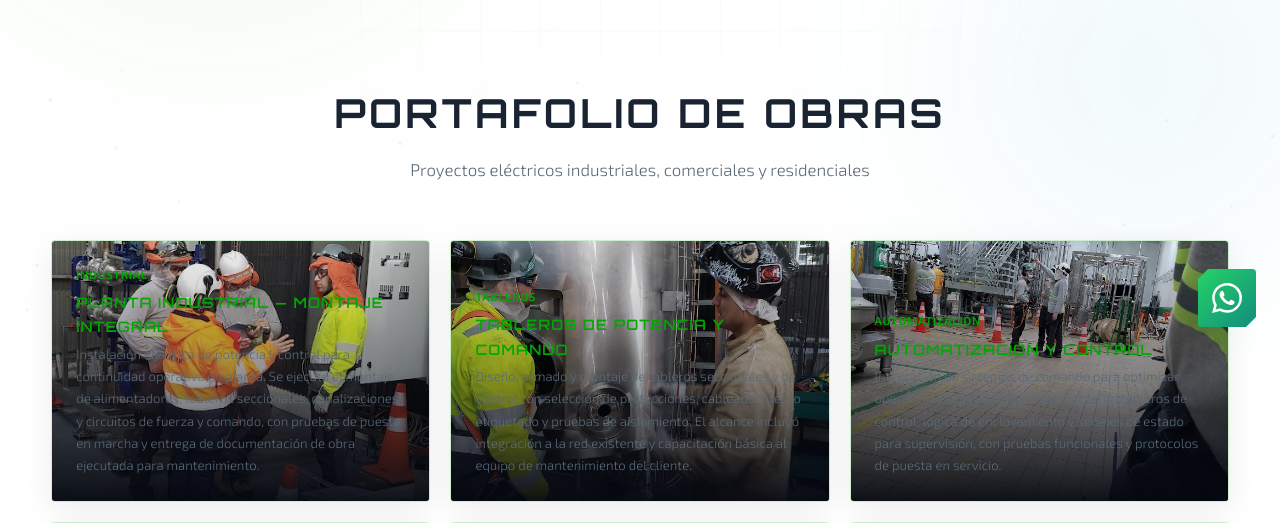
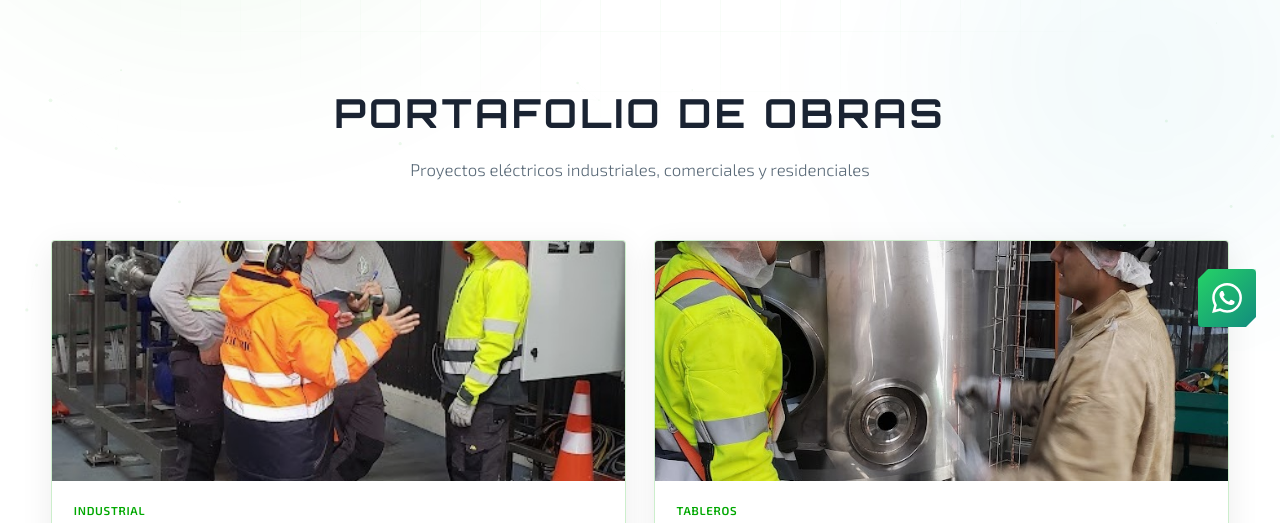
Before and after one commit to Caleushe-desing/patagoniaelectric, a Node server app: page /proyectos in a window 1280 px wide. Shown: the part 449-972 px from the top of the page. Run offline with Node 20, Linux system fonts and the light colour scheme; grey boxes are pictures that could not be loaded.

Commit message:
Mostrar proyectos en 2 columnas con texto bajo la foto
Cambia la grilla de proyectos a 2 por fila y saca el texto del
overlay: la imagen queda arriba y el contenido debajo.

Co-authored-by: Caleushe-desing <Caleushe-desing@users.noreply.github.com>

```diff
--- a/public/css/styles.css
+++ b/public/css/styles.css
@@ -740,61 +740,81 @@ ul { list-style: none; }
 /* ── Projects ── */
 .projects {
   display: grid;
-  grid-template-columns: repeat(3, 1fr);
-  gap: 1.25rem;
+  grid-template-columns: repeat(2, 1fr);
+  gap: 1.75rem;
 }
 
 .project-card {
-  position: relative;
+  display: flex;
+  flex-direction: column;
   border-radius: 4px;
   overflow: hidden;
   border: 1px solid var(--border);
   box-shadow: var(--shadow);
-  transition: all var(--transition);
+  transition: border-color var(--transition), box-shadow var(--transition), transform var(--transition);
   background: var(--white);
 }
 
 .project-card:hover {
   border-color: var(--border-bright);
-  box-shadow: 0 0 40px rgba(0, 255, 136, 0.15);
-  transform: scale(1.02);
+  box-shadow: 0 0 40px rgba(0, 255, 136, 0.12);
+  transform: translateY(-2px);
 }
 
-.project-card img {
-  width: 100%; height: 260px;
-  object-fit: cover;
-  filter: saturate(0.9) brightness(0.95);
-  transition: all 0.6s ease;
+.project-card__media {
+  position: relative;
+  width: 100%;
+  overflow: hidden;
+  background: var(--bg-alt, #f3f5f7);
 }
 
+.project-card__media img,
+.project-card img {
+  width: 100%;
+  height: 240px;
+  object-fit: cover;
+  display: block;
+  filter: saturate(0.95) brightness(0.98);
+  transition: transform 0.55s ease, filter 0.55s ease;
+}
+
+.project-card:hover .project-card__media img,
 .project-card:hover img {
   filter: saturate(1) brightness(1);
-  transform: scale(1.05);
+  transform: scale(1.04);
 }
 
+.project-card__body,
 .project-card__overlay {
-  position: absolute; inset: 0;
-  background: linear-gradient(to top, rgba(5,8,16,0.95) 0%, rgba(5,8,16,0.3) 50%, transparent 100%);
+  position: static;
+  inset: auto;
+  background: var(--white);
   display: flex;
   flex-direction: column;
-  justify-content: flex-end;
-  padding: 1.5rem;
+  justify-content: flex-start;
+  padding: 1.25rem 1.35rem 1.45rem;
+  flex: 1;
 }
 
 .project-card__title {
   font-family: var(--font-display);
-  font-size: 0.9rem;
+  font-size: 1rem;
   font-weight: 600;
-  letter-spacing: 0.08em;
+  letter-spacing: 0.04em;
   text-transform: uppercase;
-  color: var(--neon);
-  margin-bottom: 0.25rem;
+  color: var(--ink, #111);
+  margin: 0 0 0.45rem;
 }
 
-.project-card__desc { font-size: 0.82rem; color: var(--text-muted); }
+.project-card__desc {
+  margin: 0;
+  font-size: 0.9rem;
+  line-height: 1.5;
+  color: var(--text-muted);
+}
 
 .project-card__meta {
-  margin: 0 0 0.35rem;
+  margin: 0 0 0.4rem;
   font-size: 0.72rem;
   letter-spacing: 0.06em;
   text-transform: uppercase;
--- a/public/css/visual-editor.css
+++ b/public/css/visual-editor.css
@@ -154,7 +154,6 @@ img.cms-img-host {
 .cms-edit-mode .hero__overlay,
 .cms-edit-mode .hero__scanlines,
 .cms-edit-mode .page-hero__overlay,
-.cms-edit-mode .project-card__overlay,
 .cms-edit-mode .clients-banner__overlay {
   pointer-events: none !important;
 }
--- a/public/js/visual-editor.js
+++ b/public/js/visual-editor.js
@@ -186,6 +186,7 @@
     if (el.closest('.pf-client')) return el.closest('.pf-client');
     if (el.closest('.clients-logos__item')) return el.closest('.clients-logos__item');
     if (el.closest('.dossier-client')) return el.closest('.dossier-client');
+    if (el.closest('.project-card')) return el.closest('.project-card');
 
     if (el.dataset.cmsType === 'bg-image') {
       return el.closest('.page-hero, .clients-banner') || el;
--- a/views/pages/index.ejs
+++ b/views/pages/index.ejs
@@ -102,8 +102,10 @@
       <% const homeProjects = ((c.proyectos && c.proyectos.items) || []).slice(0, 3); %>
       <% homeProjects.forEach((p, i) => { %>
       <article class="project-card" data-cms-item="<%= i %>">
-        <img src="<%= p.image %>" alt="<%= p.title %>" loading="lazy" <%- cmsAttr('proyectos', 'image', { arrayField: 'items', index: i, type: 'image' }) %>>
-        <div class="project-card__overlay">
+        <div class="project-card__media">
+          <img src="<%= p.image %>" alt="<%= p.title %>" loading="lazy" <%- cmsAttr('proyectos', 'image', { arrayField: 'items', index: i, type: 'image' }) %>>
+        </div>
+        <div class="project-card__body">
           <h4 class="project-card__title" <%- cmsAttr('proyectos', 'title', { arrayField: 'items', index: i }) %>><%= p.title %></h4>
           <p class="project-card__desc" <%- cmsAttr('proyectos', 'text', { arrayField: 'items', index: i }) %>><%= p.text %></p>
         </div>
--- a/views/pages/proyectos.ejs
+++ b/views/pages/proyectos.ejs
@@ -20,8 +20,10 @@
     <div class="projects" <%- cmsList('proyectos', 'items') %>>
       <% (p.items || []).forEach((item, i) => { %>
       <article class="project-card" data-cms-item="<%= i %>">
-        <img src="<%= item.image %>" alt="<%= item.title %>" loading="lazy" <%- cmsAttr('proyectos', 'image', { arrayField: 'items', index: i, type: 'image' }) %>>
-        <div class="project-card__overlay">
+        <div class="project-card__media">
+          <img src="<%= item.image %>" alt="<%= item.title %>" loading="lazy" <%- cmsAttr('proyectos', 'image', { arrayField: 'items', index: i, type: 'image' }) %>>
+        </div>
+        <div class="project-card__body">
           <% if (item.category) { %>
           <p class="project-card__meta" <%- cmsAttr('proyectos', 'category', { arrayField: 'items', index: i }) %>><%= item.category %></p>
           <% } %>
```
